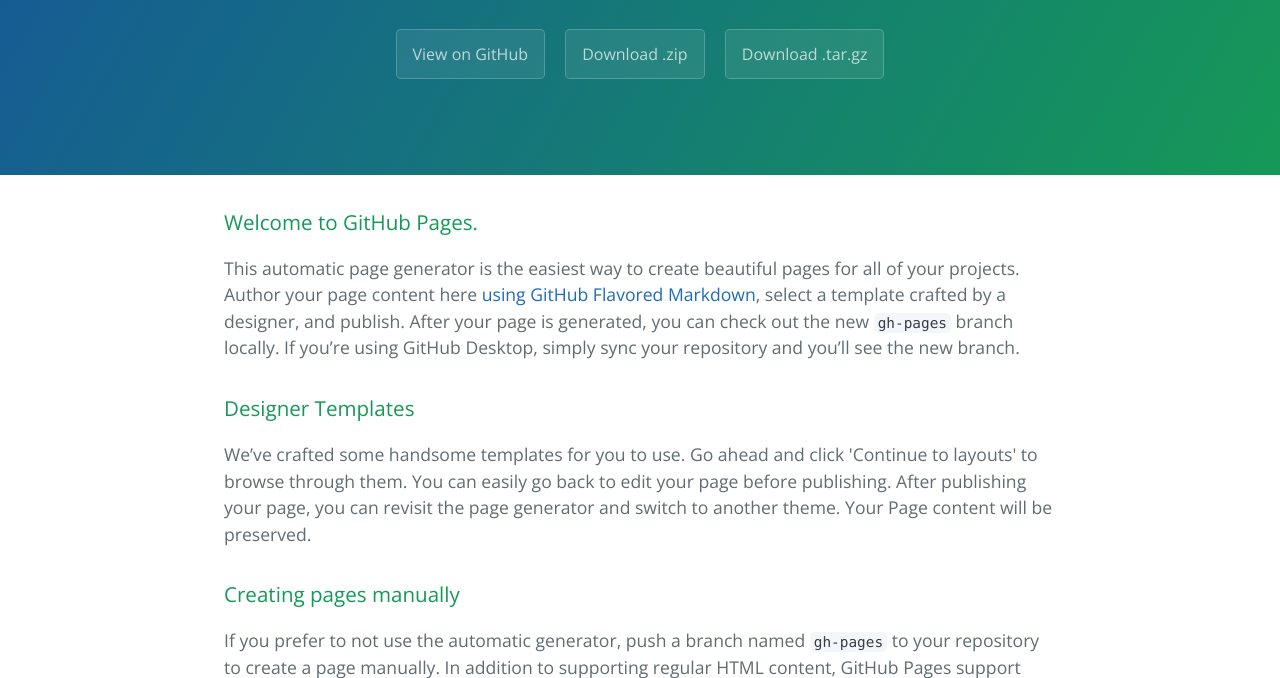
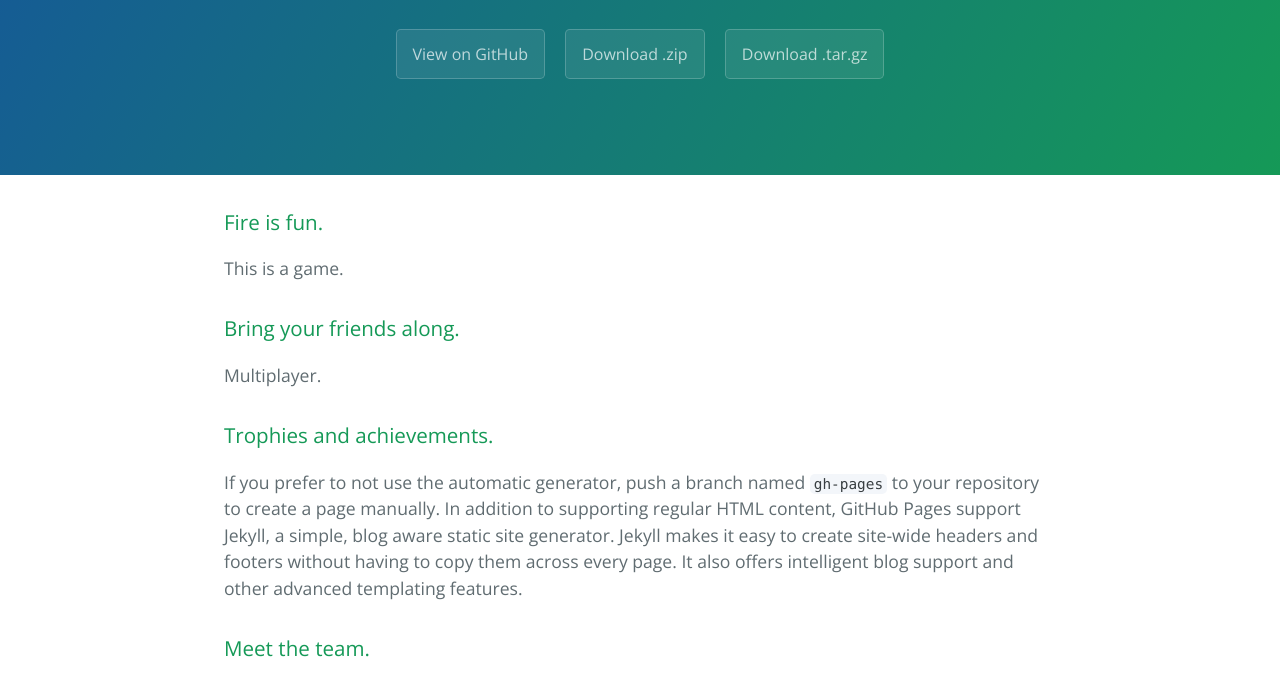
Before and after one commit to One-Button-Studios/bitcamp_prototype01, a plain HTML site: page index.html in a window 1280 px wide. Shown: the part 208-886 px from the top of the page. Drawn offline with nearby package versions, Linux system fonts and the light colour scheme.

```diff
--- a/index.html
+++ b/index.html
@@ -20,27 +20,27 @@
 
     <section class="main-content">
       <h3>
-<a id="welcome-to-github-pages" class="anchor" href="#welcome-to-github-pages" aria-hidden="true"><span aria-hidden="true" class="octicon octicon-link"></span></a>Welcome to GitHub Pages.</h3>
+<a id="fire-is-fun" class="anchor" href="#fire-is-fun" aria-hidden="true"><span aria-hidden="true" class="octicon octicon-link"></span></a>Fire is fun.</h3>
 
-<p>This automatic page generator is the easiest way to create beautiful pages for all of your projects. Author your page content here <a href="https://guides.github.com/features/mastering-markdown/">using GitHub Flavored Markdown</a>, select a template crafted by a designer, and publish. After your page is generated, you can check out the new <code>gh-pages</code> branch locally. If you’re using GitHub Desktop, simply sync your repository and you’ll see the new branch.</p>
+<p>This is a game.</p>
 
 <h3>
-<a id="designer-templates" class="anchor" href="#designer-templates" aria-hidden="true"><span aria-hidden="true" class="octicon octicon-link"></span></a>Designer Templates</h3>
+<a id="bring-your-friends-along" class="anchor" href="#bring-your-friends-along" aria-hidden="true"><span aria-hidden="true" class="octicon octicon-link"></span></a>Bring your friends along.</h3>
 
-<p>We’ve crafted some handsome templates for you to use. Go ahead and click 'Continue to layouts' to browse through them. You can easily go back to edit your page before publishing. After publishing your page, you can revisit the page generator and switch to another theme. Your Page content will be preserved.</p>
+<p>Multiplayer.</p>
 
 <h3>
-<a id="creating-pages-manually" class="anchor" href="#creating-pages-manually" aria-hidden="true"><span aria-hidden="true" class="octicon octicon-link"></span></a>Creating pages manually</h3>
+<a id="trophies-and-achievements" class="anchor" href="#trophies-and-achievements" aria-hidden="true"><span aria-hidden="true" class="octicon octicon-link"></span></a>Trophies and achievements.</h3>
 
 <p>If you prefer to not use the automatic generator, push a branch named <code>gh-pages</code> to your repository to create a page manually. In addition to supporting regular HTML content, GitHub Pages support Jekyll, a simple, blog aware static site generator. Jekyll makes it easy to create site-wide headers and footers without having to copy them across every page. It also offers intelligent blog support and other advanced templating features.</p>
 
 <h3>
-<a id="authors-and-contributors" class="anchor" href="#authors-and-contributors" aria-hidden="true"><span aria-hidden="true" class="octicon octicon-link"></span></a>Authors and Contributors</h3>
+<a id="meet-the-team" class="anchor" href="#meet-the-team" aria-hidden="true"><span aria-hidden="true" class="octicon octicon-link"></span></a>Meet the team.</h3>
 
 <p>You can <a href="https://help.github.com/articles/basic-writing-and-formatting-syntax/#mentioning-users-and-teams" class="user-mention">@mention</a> a GitHub username to generate a link to their profile. The resulting <code>&lt;a&gt;</code> element will link to the contributor’s GitHub Profile. For example: In 2007, Chris Wanstrath (<a href="https://github.com/defunkt" class="user-mention">@defunkt</a>), PJ Hyett (<a href="https://github.com/pjhyett" class="user-mention">@pjhyett</a>), and Tom Preston-Werner (<a href="https://github.com/mojombo" class="user-mention">@mojombo</a>) founded GitHub.</p>
 
 <h3>
-<a id="support-or-contact" class="anchor" href="#support-or-contact" aria-hidden="true"><span aria-hidden="true" class="octicon octicon-link"></span></a>Support or Contact</h3>
+<a id="support-or-contact" class="anchor" href="#support-or-contact" aria-hidden="true"><span aria-hidden="true" class="octicon octicon-link"></span></a>Support or Contact.</h3>
 
 <p>Having trouble with Pages? Check out our <a href="https://help.github.com/pages">documentation</a> or <a href="https://github.com/contact">contact support</a> and we’ll help you sort it out.</p>
 
```
Also changed, not shown: params.json (+1 -1 lines).
